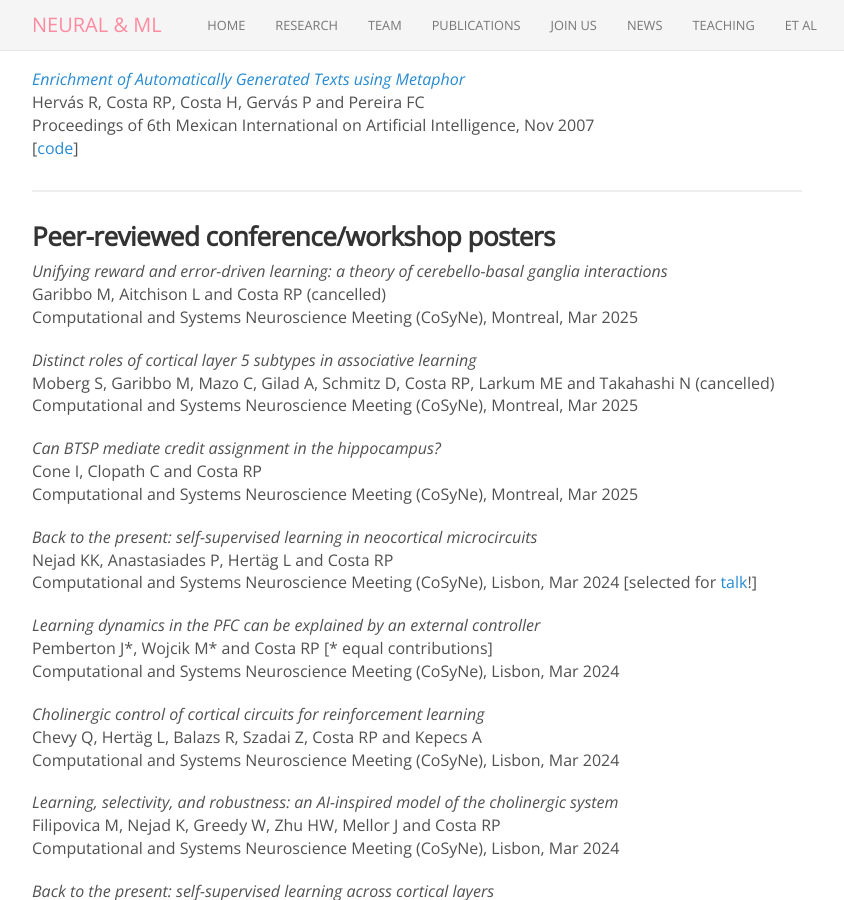
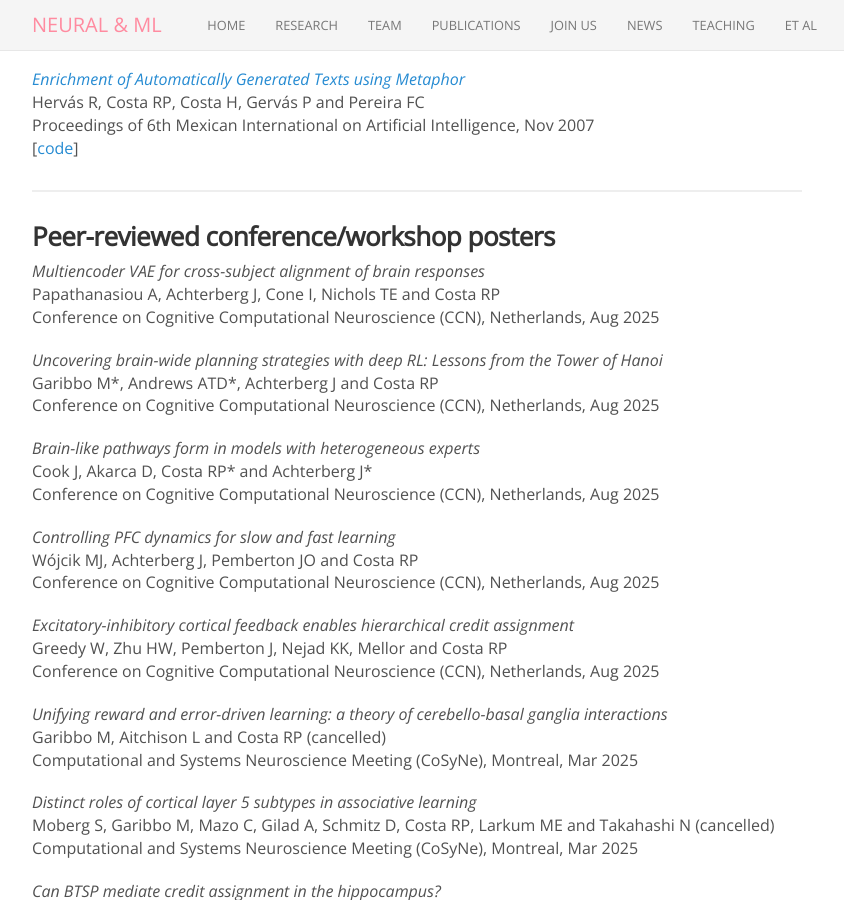
Before and after one commit to neuralml/neuralml.github.io, a Jekyll site: the page built from publications.md, in a window 1280 px wide and 900 px high, scrolled down 3938 px. Shown: the whole window, without its empty margins (223-1067 px from the left). Built offline with Jekyll 4.4.1, drawn with Linux system fonts in a browser that asks for light colours; nearby versions of some CDN libraries.

Commit message:
added CCN posters

```diff
--- a/publications.md
+++ b/publications.md
@@ -186,6 +186,27 @@ Proceedings of 6th Mexican International on Artificial Intelligence, Nov 2007<br
 
 
 ### Peer-reviewed conference/workshop posters
+
+
+_Multiencoder VAE for cross-subject alignment of brain responses_<br>
+Papathanasiou A, Achterberg J, Cone I, Nichols TE and Costa RP<br>
+Conference on Cognitive Computational Neuroscience (CCN), Netherlands, Aug 2025
+
+_Uncovering brain-wide planning strategies with deep RL: Lessons from the Tower of Hanoi_<br>
+Garibbo M\*, Andrews ATD\*, Achterberg J and Costa RP<br>
+Conference on Cognitive Computational Neuroscience (CCN), Netherlands, Aug 2025
+
+_Brain-like pathways form in models with heterogeneous experts_<br>
+Cook J, Akarca D, Costa RP\* and Achterberg J\*<br>
+Conference on Cognitive Computational Neuroscience (CCN), Netherlands, Aug 2025
+
+_Controlling PFC dynamics for slow and fast learning_<br>
+Wójcik MJ, Achterberg J, Pemberton JO and Costa RP<br>
+Conference on Cognitive Computational Neuroscience (CCN), Netherlands, Aug 2025
+
+_Excitatory-inhibitory cortical feedback enables hierarchical credit assignment_<br>
+Greedy W, Zhu HW, Pemberton J, Nejad KK, Mellor and Costa RP<br>
+Conference on Cognitive Computational Neuroscience (CCN), Netherlands, Aug 2025
 
 _Unifying reward and error-driven learning: a theory of cerebello-basal ganglia interactions_<br>
 Garibbo M, Aitchison L and Costa RP (cancelled)<br>
```
Also changed, not shown: _posts/2025-08-02-CCN.md (added, +7 -0 lines).
